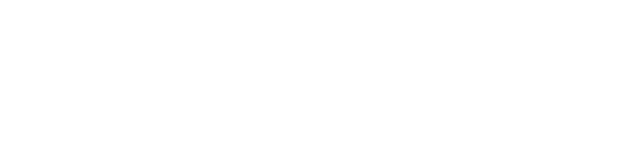
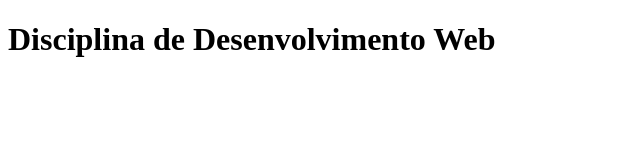
Before and after one commit to arthur-es/inf0047-dw-2019-1-a, a plain HTML site: page exemplo-01/index.html in a window 1280 px wide. Shown: the whole page, without its empty margins (0-640 px from the left). Drawn offline with Linux system fonts and the light colour scheme.

```diff
--- a/public/index.html
+++ b/exemplo-01/index.html
@@ -7,6 +7,7 @@
     <title>DW - INF UFG</title>
 </head>
 <body>
+    <h1>Disciplina de Desenvolvimento Web</h1>
 
 </body>
 </html>
```
Also changed, not shown: 2 other files.
